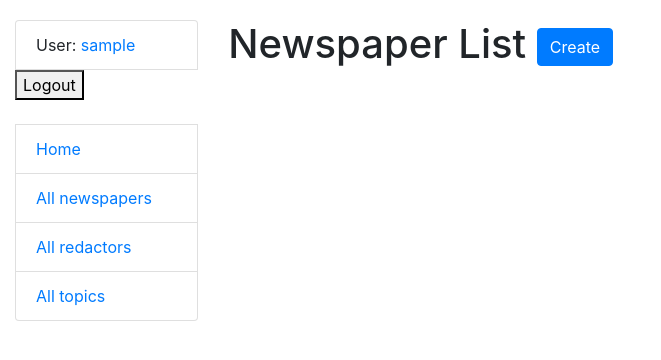
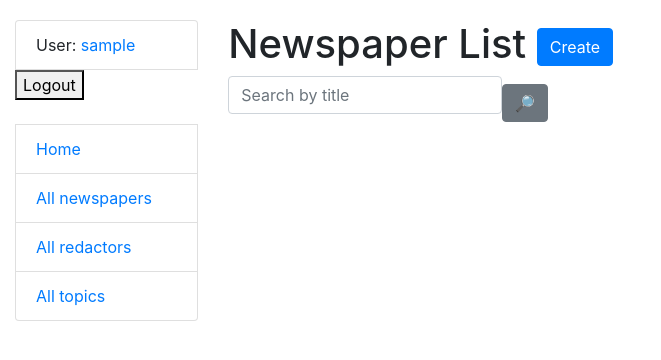
Before and after one commit to RomanNest/newspaper-agency, a Django app: page /newspapers/ in a window 1280 px wide. Shown: the top 360 px of the page, without its empty margins (0-661 px from the left). Run offline with Django 5.2, Linux system fonts and the light colour scheme; the visitor is signed in with stand-in values (Sample User, id 1); data that the repository does not hold is empty; some libraries are stand-ins or nearby versions.

Commit message:
addded form for search in newspaper_list.html

```diff
--- a/templates/agency/newspaper_list.html
+++ b/templates/agency/newspaper_list.html
@@ -1,4 +1,5 @@
 {% extends "base.html" %}
+{% load crispy_forms_filters %}
 
 {% block content %}
 	<h1>
@@ -7,6 +8,11 @@
 			Create
 		</a>
 	</h1>
+
+	<form method="get" action="" class="form-inline">
+		{{ search_form|crispy }}
+		<input class="btn btn-secondary" type="submit" value="🔎">
+	</form>
 
 	{% if newspaper_list %}
 		<ul>
```
